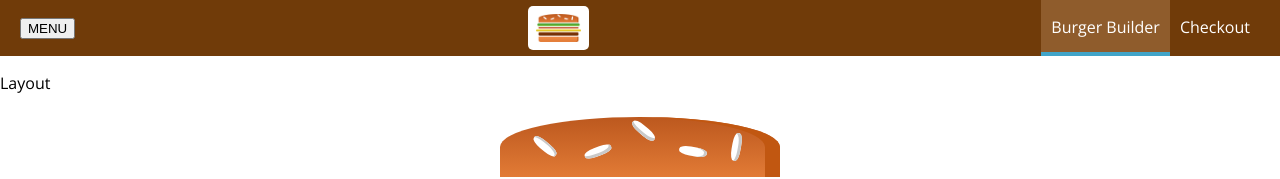
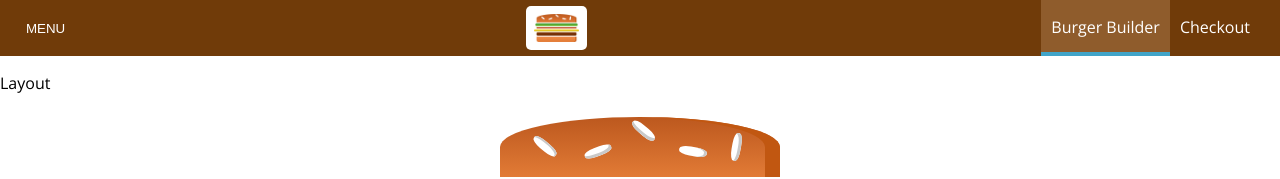
Before and after one commit to footios/burger, a React app: page / in a window 1280 px wide. Shown: the top 179 px of the page. Built offline with nearby package versions, Linux system fonts and the light colour scheme.

Commit message:
through toolbar

```diff
--- a/src/components/Layout/Layout.js
+++ b/src/components/Layout/Layout.js
@@ -19,6 +19,7 @@ class Layout extends Component {
   sideDrawerClosedHandler = () => {
     this.setState({ showSideDrawer: false });
   };
+
   toggleSideDrawerHandler = () => {
     this.setState(prevState => {
       return {
@@ -30,15 +31,11 @@ class Layout extends Component {
   render() {
     return (
       <Eject>
-        <Toolbar />
-        <SideDrawerContext.Provider
-          value={{ toggleSideDrawer: this.toggleSideDrawerHandler }}
-        >
-          <SideDrawer
-            open={this.state.showSideDrawer}
-            closed={this.sideDrawerClosedHandler}
-          />
-        </SideDrawerContext.Provider>
+        <Toolbar toggleSideDrawer={this.toggleSideDrawerHandler} />
+        <SideDrawer
+          open={this.state.showSideDrawer}
+          closed={this.sideDrawerClosedHandler}
+        />
         <main className={classes.Content}>{this.props.children}</main>
       </Eject>
     );
--- a/src/components/Navigation/Toolbar/Menu/Menu.js
+++ b/src/components/Navigation/Toolbar/Menu/Menu.js
@@ -8,9 +8,9 @@ class Menu extends Component {
 
   render() {
     return (
-      <div className={classes.Menu}>
-        <button onClick={this.context.toggleSideDrawer}>MENU</button>
-      </div>
+      <button className={classes.Menu} onClick={this.context.toggleSideDrawer}>
+        MENU
+      </button>
     );
   }
 }
--- a/src/components/Navigation/Toolbar/Menu/Menu.module.css
+++ b/src/components/Navigation/Toolbar/Menu/Menu.module.css
@@ -5,6 +5,9 @@
   width: 100%;
   cursor: pointer;
   color: white;
+  border: none;
+  text-decoration: none;
+  background-color: #703b09;
 }
 
 .Menu:hover {
--- a/src/components/Navigation/Toolbar/Toolbar.js
+++ b/src/components/Navigation/Toolbar/Toolbar.js
@@ -3,11 +3,15 @@ import classes from "./Toolbar.module.css";
 import Logo from "../../Logo/Logo";
 import NavigationItems from "../NavigationItems/NavigationItems";
 import Menu from "./Menu/Menu";
+import SideDrawerContext from "../../Layout/SideDrawerContext/SideDrawerContext";
 
 // child of Layout
 const toolbar = props => {
   return (
     <header className={classes.Toolbar}>
+      <SideDrawerContext.Provider
+        value={{ toggleSideDrawer: props.toggleSideDrawer }}
+      />
       <Menu />
       <div className={classes.Logo}>
         <Logo />
```
Also changed, not shown: 1 other file (tests, documents, lock files or other folders).
